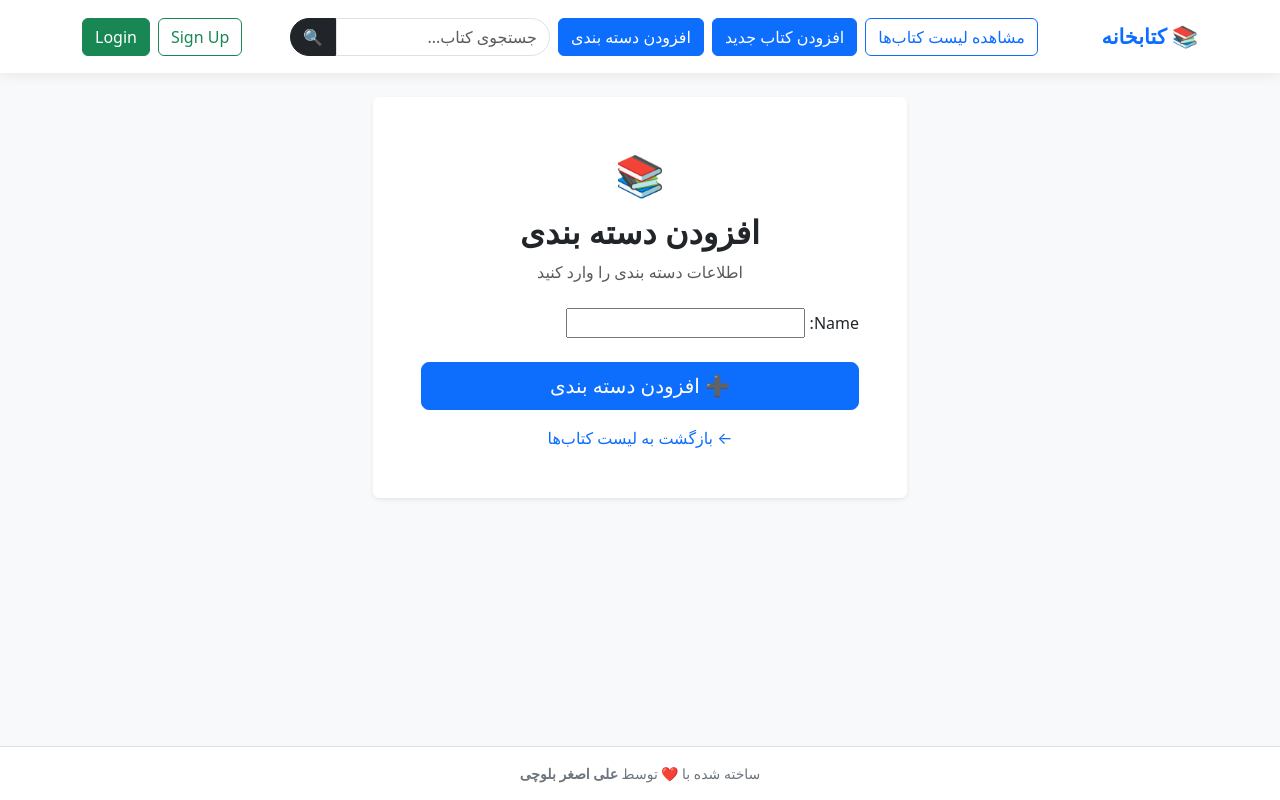
After one commit to ALIasgharBalochi/library_management, a Django app: page /book/create_category/ in a window 1280 px wide. The commit adds this page. Run offline with Django 5.2, Linux system fonts and the light colour scheme.

Commit message:
impliment create new category

```diff
--- a/book/form.py
+++ b/book/form.py
@@ -1,8 +1,14 @@
 from django.forms.models import ModelForm
-from book.models import Book
+from book.models import Book, Category
 
 
 class CrateBookForm(ModelForm):
     class Meta:
         model = Book
         fields = ["title", "price", "pages", "author", "pub_date", "category"]
+
+
+class CategoryForm(ModelForm):
+    class Meta:
+        model = Category
+        fields = ["name"]
--- a/book/templates/book/base.html
+++ b/book/templates/book/base.html
@@ -96,6 +96,10 @@
           <a href="{% url 'create_book' %}" class="btn btn-primary">
             افزودن کتاب جدید
           </a>
+          <!-- Add Book -->
+          <a href="{% url 'create_category' %}" class="btn btn-primary">
+            افزودن دسته بندی
+          </a>
 
           <!-- Search -->
           <form
--- /dev/null
+++ b/book/templates/book/create_category.html
@@ -0,0 +1,43 @@
+{% extends "book/base.html" %} {% block content %}
+
+<div class="container">
+  <div class="row justify-content-center">
+    <div class="col-md-7 col-lg-6">
+      <div class="card border-0 shadow-sm">
+        <div class="card-body p-5">
+          <!-- Header -->
+          <div class="text-center mb-4">
+            <div class="fs-1 mb-2">📚</div>
+
+            <h2 class="fw-bold">افزودن دسته بندی</h2>
+
+            <p class="text-muted">اطلاعات دسته بندی را وارد کنید</p>
+          </div>
+
+          <form method="post">
+            {% csrf_token %}
+
+            <!-- Form -->
+            <div class="mb-3">{{ form.as_p }}</div>
+
+            <!-- Submit -->
+            <div class="d-grid mt-4">
+              <button type="submit" class="btn btn-primary btn-lg">
+                ➕ افزودن دسته بندی
+              </button>
+            </div>
+          </form>
+
+          <!-- Back -->
+          <div class="text-center mt-3">
+            <a href="{% url 'book_list' %}" class="text-decoration-none">
+              ← بازگشت به لیست کتاب‌ها
+            </a>
+          </div>
+        </div>
+      </div>
+    </div>
+  </div>
+</div>
+
+{% endblock %}
--- a/book/urls.py
+++ b/book/urls.py
@@ -7,6 +7,7 @@ from book.views import (
     DeleteBookView,
     UpdateBookView,
     BookFiltering,
+    CreateCategoryView,
 )
 
 urlpatterns = [
@@ -17,4 +18,5 @@ urlpatterns = [
     path("delete_book/<int:pk>", DeleteBookView.as_view(), name="delete_book"),
     path("search/", BookSearch.as_view(), name="search"),
     path("filter/", BookFiltering.as_view(), name="filter"),
+    path("create_category/", CreateCategoryView.as_view(), name="create_category"),
 ]
--- a/book/views.py
+++ b/book/views.py
@@ -2,7 +2,7 @@ from django.shortcuts import render
 from book.models import Book, Category
 from django.views.generic import ListView, DetailView, FormView, UpdateView, DeleteView
 from django.urls import reverse_lazy
-from book.form import CrateBookForm
+from book.form import CrateBookForm, CategoryForm
 from book.service import BookService
 
 # Create your views here.
@@ -95,3 +95,14 @@ class BookSearch(ListView):
         context["categorys"] = Category.objects.all()
 
         return context
+
+
+# category
+class CreateCategoryView(FormView):
+    form_class = CategoryForm
+    template_name = "book/create_category.html"
+    success_url = reverse_lazy("book_list")
+
+    def form_valid(self, form):
+        form.save()
+        return super().form_valid(form)
```
